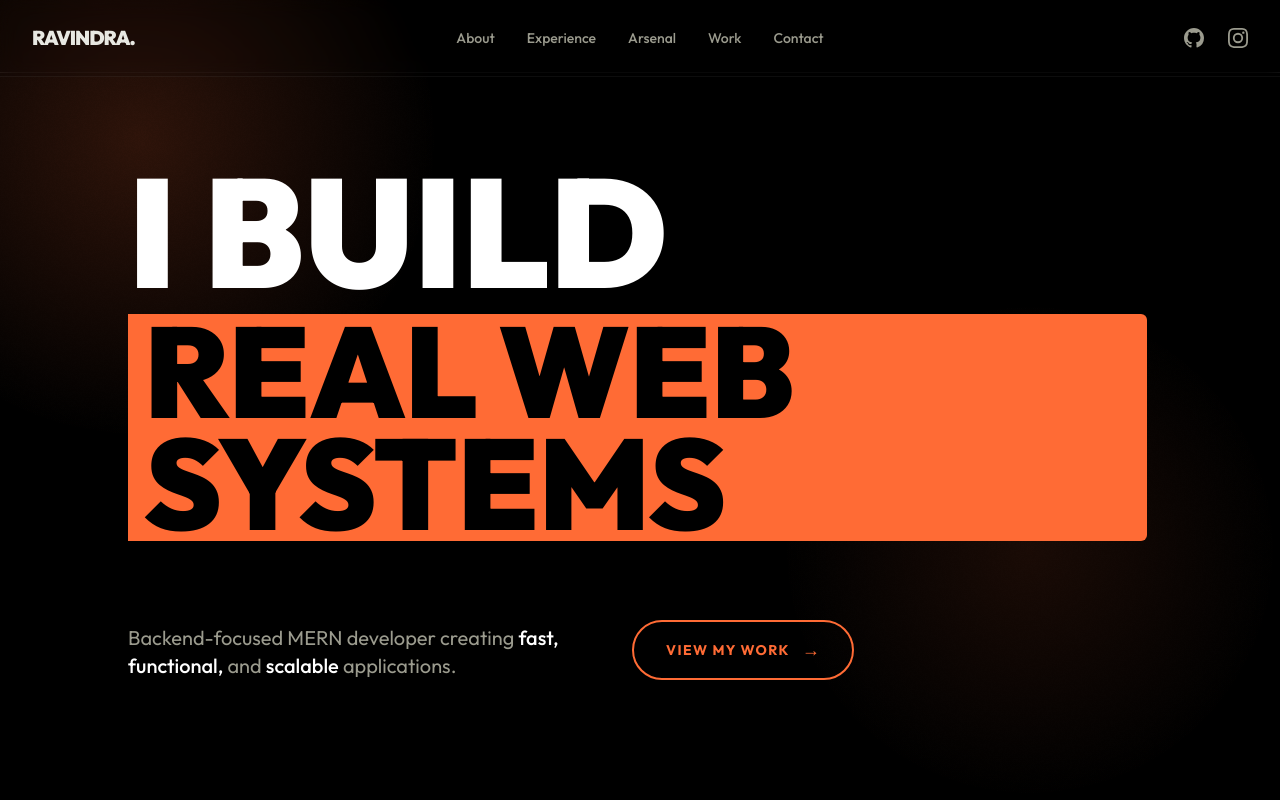
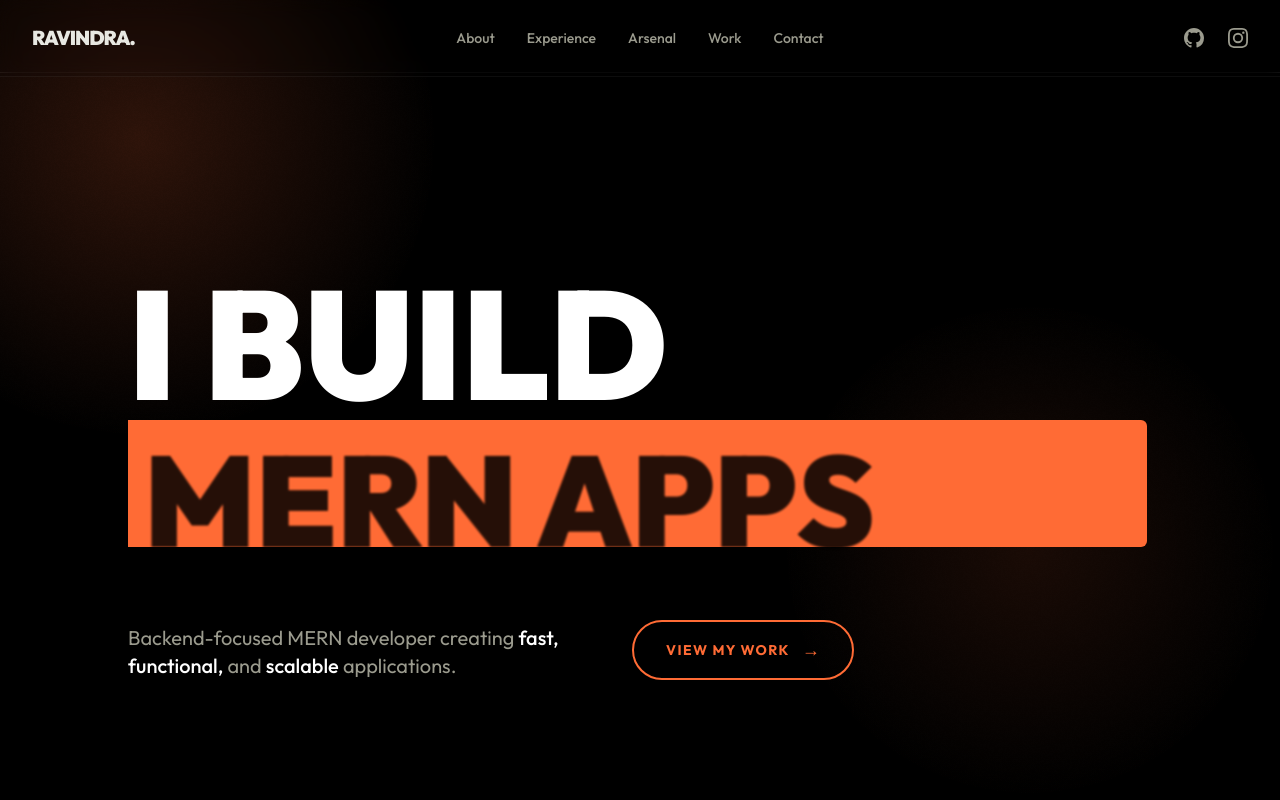
Before and after one commit to Ravindra001rk/Portfolio, a Next.js app: page / in a window 1280 px wide. Shown: the top 800 px of the page. Built offline with nearby package versions, Linux system fonts and the light colour scheme.

Commit message:
fix vercel

```diff
--- a/src/components/Hero.tsx
+++ b/src/components/Hero.tsx
@@ -16,8 +16,17 @@ const fadeIn = (delay = 0) => ({
   transition: { duration: 0.9, ease: "easeOut" as const, delay },
 });
 
+const rotatingHeroWords = [
+  "FRONTEND",
+  "BACKEND",
+  "MERN APPS",
+  "WEB SYSTEMS",
+  "APIS",
+];
+
 export default function Hero() {
   const [mounted, setMounted] = useState(false);
+  const [activeWordIndex, setActiveWordIndex] = useState(0);
   const canvasRef = useRef<HTMLCanvasElement>(null);
 
   // Loader state
@@ -46,6 +55,16 @@ export default function Hero() {
   }, []);
 
   const isLoaded = loadProgress >= 1 && minTimeElapsed;
+
+  useEffect(() => {
+    if (!isLoaded) return;
+
+    const interval = setInterval(() => {
+      setActiveWordIndex((index) => (index + 1) % rotatingHeroWords.length);
+    }, 2200);
+
+    return () => clearInterval(interval);
+  }, [isLoaded]);
 
   /* ── Grain canvas ──────────────────────────────────────────────── */
   useEffect(() => {
@@ -240,10 +259,25 @@ export default function Hero() {
                     }}
                   />
                   <span
-                    className="relative text-black py-4 px-4 inline-block"
+                    className="relative text-black py-4 px-4 inline-grid min-w-[8.5ch] overflow-hidden align-top"
                     style={{ zIndex: 1 }}
+                    aria-live="polite"
                   >
-                    REAL WEB SYSTEMS
+                    <AnimatePresence mode="wait" initial={false}>
+                      <motion.span
+                        key={rotatingHeroWords[activeWordIndex]}
+                        className="col-start-1 row-start-1 inline-block"
+                        initial={{ y: "105%", opacity: 0, filter: "blur(8px)" }}
+                        animate={{ y: 0, opacity: 1, filter: "blur(0px)" }}
+                        exit={{ y: "-105%", opacity: 0, filter: "blur(8px)" }}
+                        transition={{
+                          duration: 0.55,
+                          ease: [0.76, 0, 0.24, 1],
+                        }}
+                      >
+                        {rotatingHeroWords[activeWordIndex]}
+                      </motion.span>
+                    </AnimatePresence>
                   </span>
                 </motion.span>
               </motion.h1>
```
